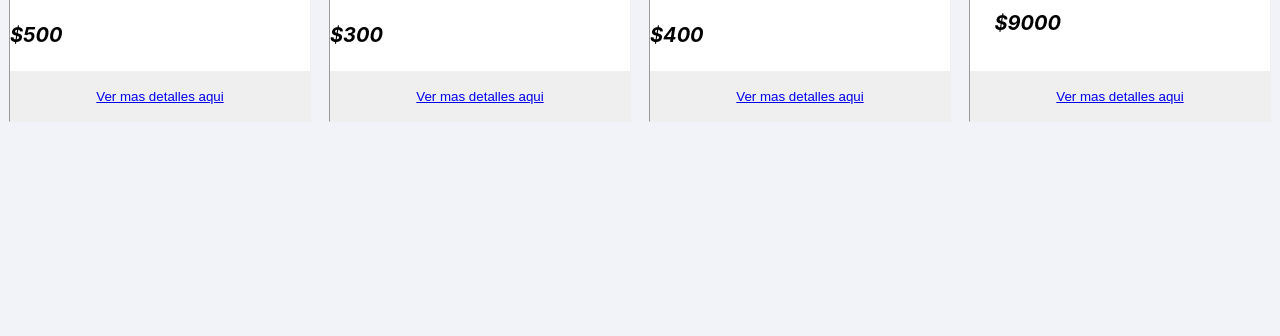
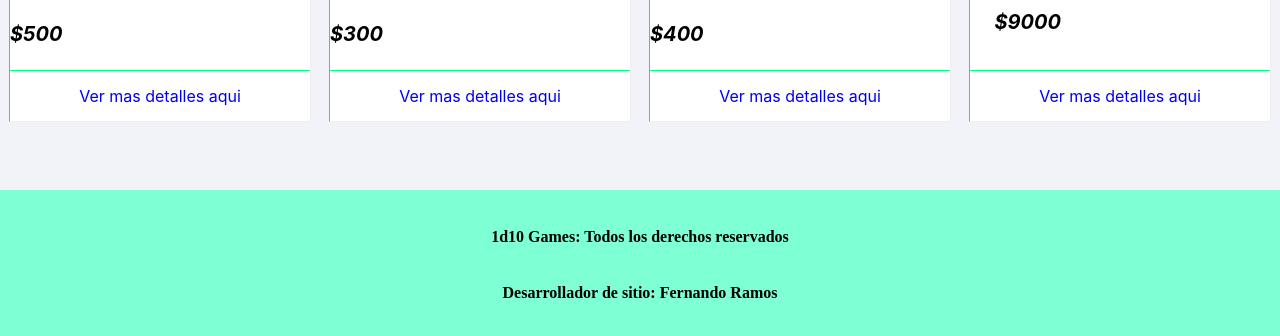
Before and after one commit to Fernando-Andres-Ramos/ProyectoFinal_React, a React (Create React App) app: page / in a window 1280 px wide. Shown: the part 1045-1381 px from the top of the page. Before the commit the page ends 1187 px from the top, so only its background shows below. Built offline with nearby package versions, Linux system fonts and the light colour scheme.

Commit message:
componente Footer creado

```diff
--- a/src/App.js
+++ b/src/App.js
@@ -1,6 +1,7 @@
 import React from 'react';
 import { BrowserRouter, Routes, Route} from 'react-router-dom';
 import { NavBar } from './components/NavBar/NavBar';
+import Footer from './components/Footer/Footer';
 import { ItemDetailContainer } from './containers/ItemDetailContainer/ItemDetailContainer';
 import { ItemListContainer } from './containers/ItemListContainer/ItemListCointainer';
 // import { Home } from './pages/Home/Home';
@@ -30,6 +31,7 @@ function App() {
         <Route exact path="/category/:id" element={<ItemListContainer text={Mensaje}/>}/>
         <Route exact path="/item/:id" element={<ItemDetailContainer/>}/>
       </Routes>
+    <Footer />
     </BrowserRouter>
   );
 }
--- /dev/null
+++ b/src/components/Footer/Footer.jsx
@@ -0,0 +1,15 @@
+import React from "react";
+import styles from "./Footer.module.css"
+
+function Footer (){
+  return(
+    <footer className={styles.footer}>
+      <div className={styles.text}>
+        <p style={{width:'100%'}}>1d10 Games: Todos los derechos reservados</p>
+        <p style={{width:'100%'}}>Desarrollador de sitio: Fernando Ramos</p>
+      </div>
+    </footer>
+  )
+}
+
+export default Footer;
--- /dev/null
+++ b/src/components/Footer/Footer.module.css
@@ -0,0 +1,21 @@
+.footer{
+  width: 100%;
+  height: 150px;
+  display: flex;
+  flex-direction: column;
+  justify-content: center;
+  align-items: center;
+  background-color: aquamarine;
+  margin-top: 3rem;
+}
+
+.text{
+  max-width: 50%;
+  height: 100%;
+  display: flex;
+  flex-flow: column;
+  justify-content: space-evenly;
+  text-align: center;
+  font-family: italic;
+  font-weight: bolder;
+}
--- a/src/components/Item/Item.jsx
+++ b/src/components/Item/Item.jsx
@@ -13,9 +13,7 @@ export const Item = ({id, title, description, price, pictureURL}) => {
         <p>{description}</p>
         <h4 className={styles.precio}>${price}</h4>
       </div>
-      <button style={{cursor:"pointer"}} className={styles.botonDetalles}>
-        <NavLink to={`/item/${id}`}>Ver mas detalles aqui</NavLink>
-      </button>
+      <NavLink className={styles.botonDetalles} to={`/item/${id}`}>Ver mas detalles aqui</NavLink>
     </div>
   )
 }
--- a/src/components/Item/Item.module.css
+++ b/src/components/Item/Item.module.css
@@ -34,9 +34,15 @@
 .botonDetalles{
   width: 100%;
   height: 50px;
+  text-decoration: none;
   border:none;
+  display: flex;
+  justify-content: center;
+  align-items: center;
+  border-top:1px solid rgb(0, 255, 136);
 }
 
-.botonDetalles:hover{
+.botonDetalles:hover:active{
   background-color: rgb(0, 255, 136);
+  color: black;
 }
```
